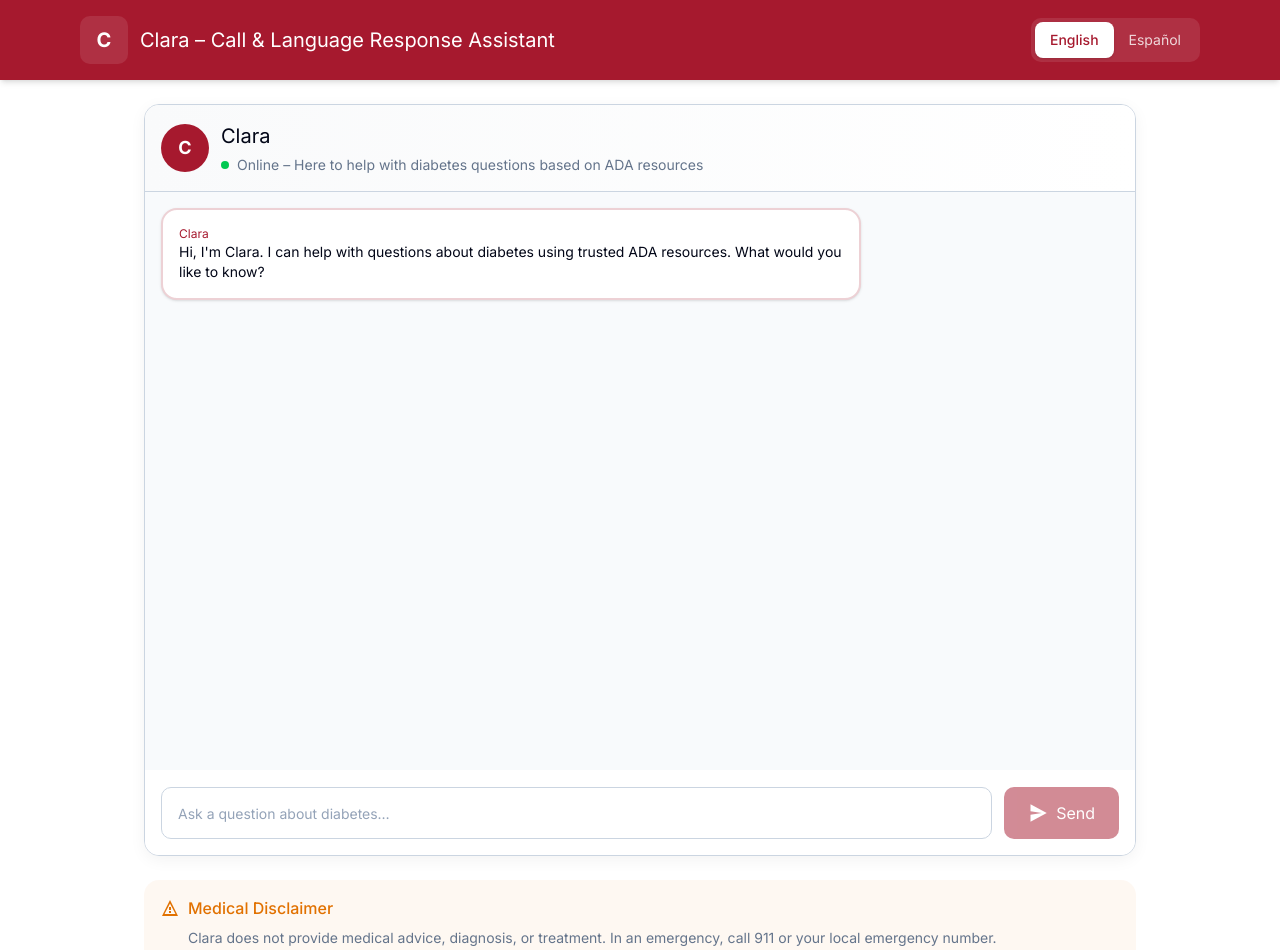
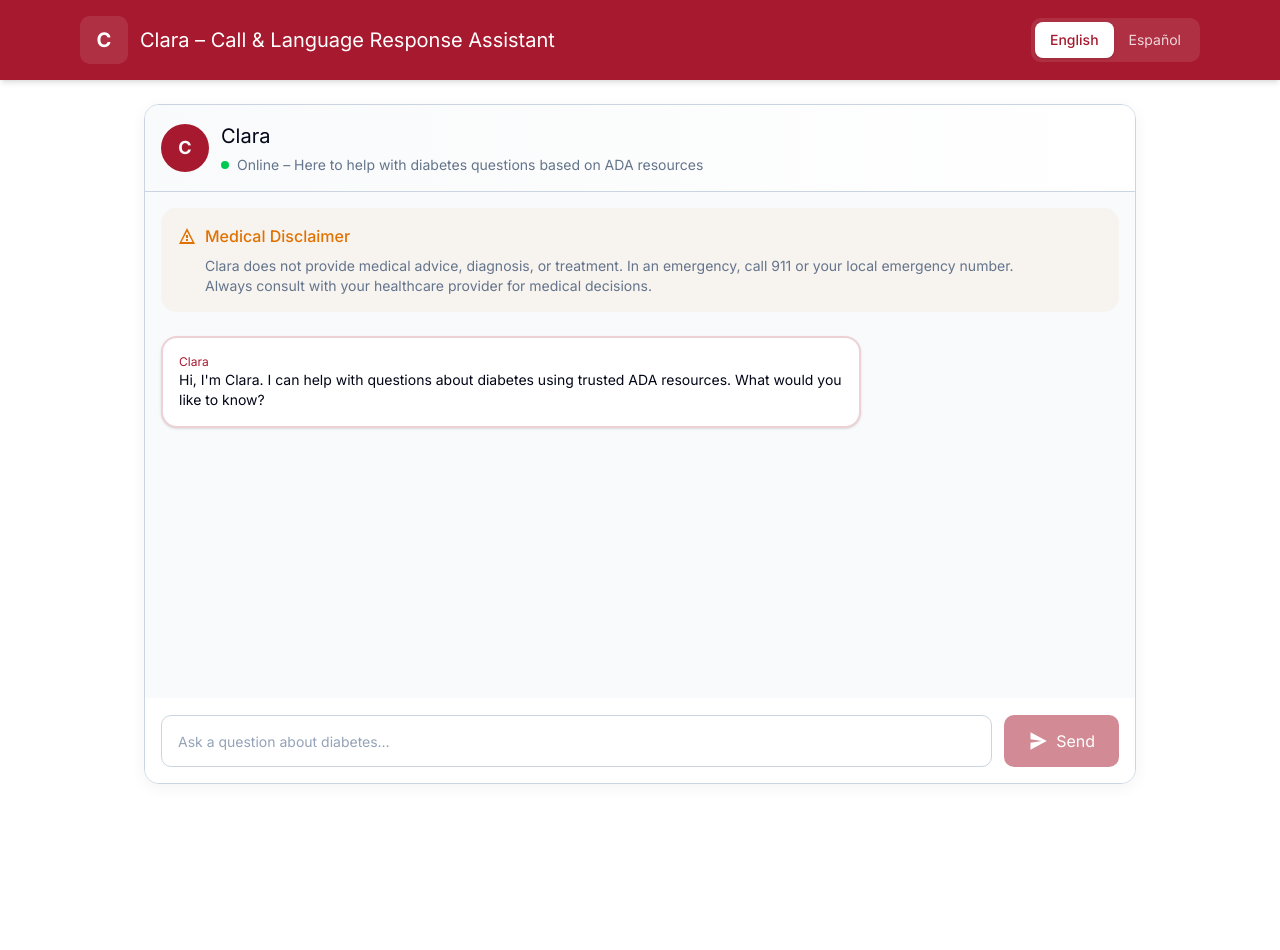
Before and after one commit to ASUCICREPO/ADA-Clara, a Next.js app in the folder frontend/: page / in a window 1280 px wide. Shown: the top 950 px of the page. After the commit the page ends 824 px from the top, so only its background shows below. Built offline with nearby package versions, Linux system fonts and the light colour scheme.

Commit message:
improvement - chat window and disclaimer

```diff
--- a/frontend/app/components/ChatPanel.tsx
+++ b/frontend/app/components/ChatPanel.tsx
@@ -2,6 +2,7 @@
 
 import { useState, useRef } from 'react';
 import ChatMessage from './ChatMessage';
+import MedicalDisclaimer from './MedicalDisclaimer';
 
 interface Message {
   id: string;
@@ -54,7 +55,7 @@ export default function ChatPanel() {
   };
 
   return (
-    <div className="bg-white border border-[#cbd5e1] rounded-[15px] shadow-[0px_4px_16px_0px_rgba(0,0,0,0.05)] flex flex-col overflow-hidden w-full" style={{ height: '752px' }}>
+    <div className="bg-white border border-[#cbd5e1] rounded-[15px] shadow-[0px_4px_16px_0px_rgba(0,0,0,0.05)] flex flex-col overflow-hidden w-full" style={{ height: '680px', maxHeight: '85vh' }}>
       {/* Chat Header */}
       <div className="bg-gradient-to-r from-[#f9fafb] to-white border-b border-[#cbd5e1] flex-shrink-0" style={{ padding: '16px', minHeight: '86px', display: 'flex', alignItems: 'center' }}>
         <div className="flex items-center w-full" style={{ gap: '12px' }}>
@@ -76,6 +77,10 @@ export default function ChatPanel() {
       {/* Messages Area */}
       <div className="flex-1 bg-[#f8fafc] overflow-y-auto min-h-0" style={{ padding: '16px' }}>
         <div style={{ display: 'flex', flexDirection: 'column', gap: '16px' }}>
+          {/* Medical Disclaimer at the beginning */}
+          <div style={{ marginBottom: '8px' }}>
+            <MedicalDisclaimer />
+          </div>
           {messages.map((message) => (
             <ChatMessage
               key={message.id}
--- a/frontend/app/components/MedicalDisclaimer.tsx
+++ b/frontend/app/components/MedicalDisclaimer.tsx
@@ -1,6 +1,6 @@
 export default function MedicalDisclaimer() {
   return (
-    <div className="bg-[rgba(225,113,0,0.05)] rounded-[15px] w-full" style={{ padding: '16px', minHeight: '104px' }}>
+    <div className="bg-[rgba(225,113,0,0.05)] rounded-[15px] w-full" style={{ padding: '16px' }}>
       <div className="flex items-start w-full" style={{ gap: '8px' }}>
         <div className="w-5 h-5 flex-shrink-0" style={{ marginTop: '2px' }}>
           <svg
--- a/frontend/app/page.tsx
+++ b/frontend/app/page.tsx
@@ -1,15 +1,13 @@
 import Header from './components/Header';
 import ChatPanel from './components/ChatPanel';
-import MedicalDisclaimer from './components/MedicalDisclaimer';
 
 export default function Home() {
   return (
     <div className="min-h-screen bg-white flex flex-col">
       <Header />
       <main className="flex-1 flex justify-center items-start" style={{ paddingTop: '24px', paddingBottom: '40px' }}>
-        <div className="w-full max-w-[1024px] flex flex-col mx-auto" style={{ paddingLeft: '16px', paddingRight: '16px', gap: '24px', width: '100%' }}>
+        <div className="w-full max-w-[1024px] flex flex-col mx-auto" style={{ paddingLeft: '16px', paddingRight: '16px', width: '100%' }}>
           <ChatPanel />
-          <MedicalDisclaimer />
         </div>
       </main>
     </div>
```
